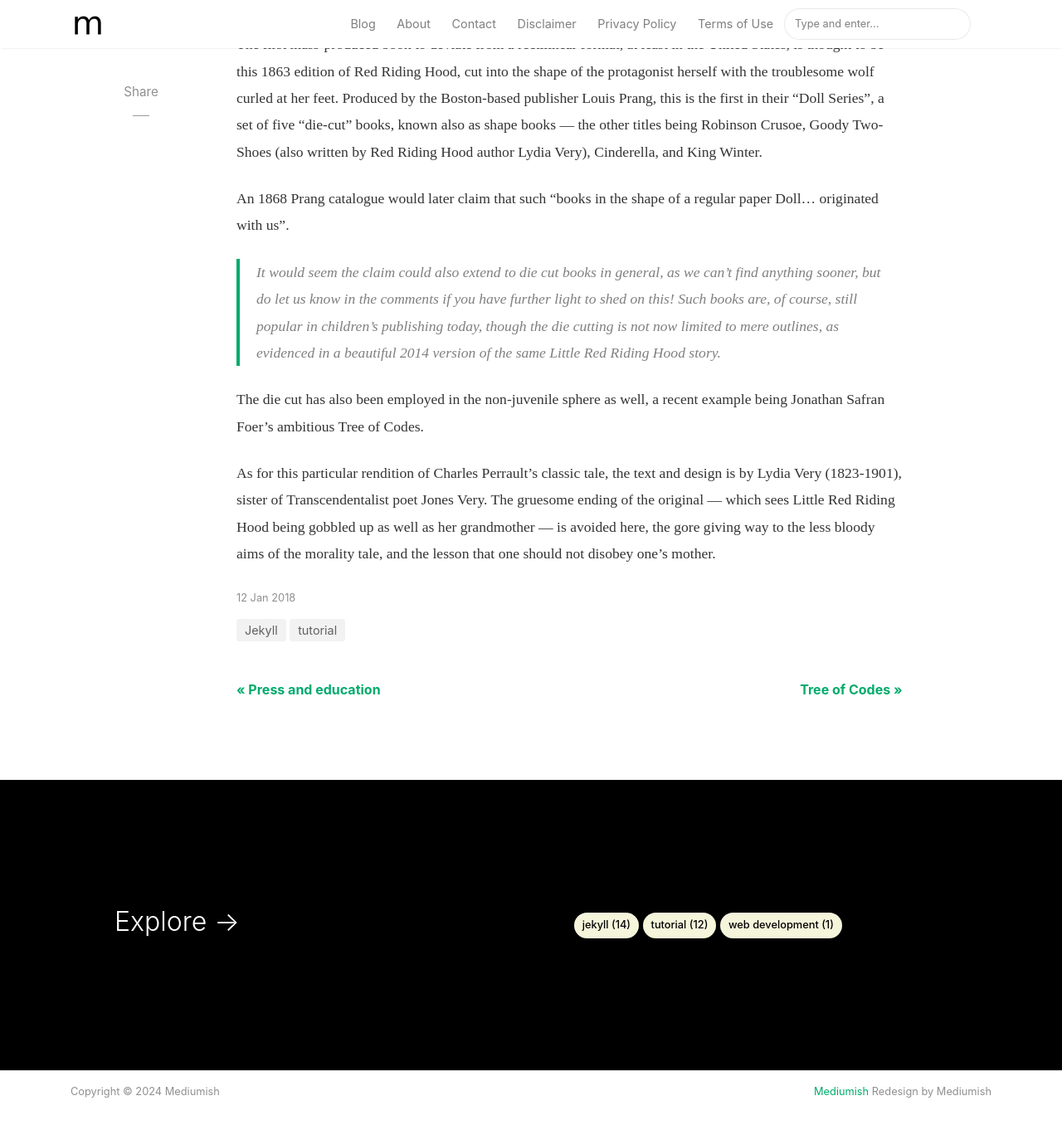
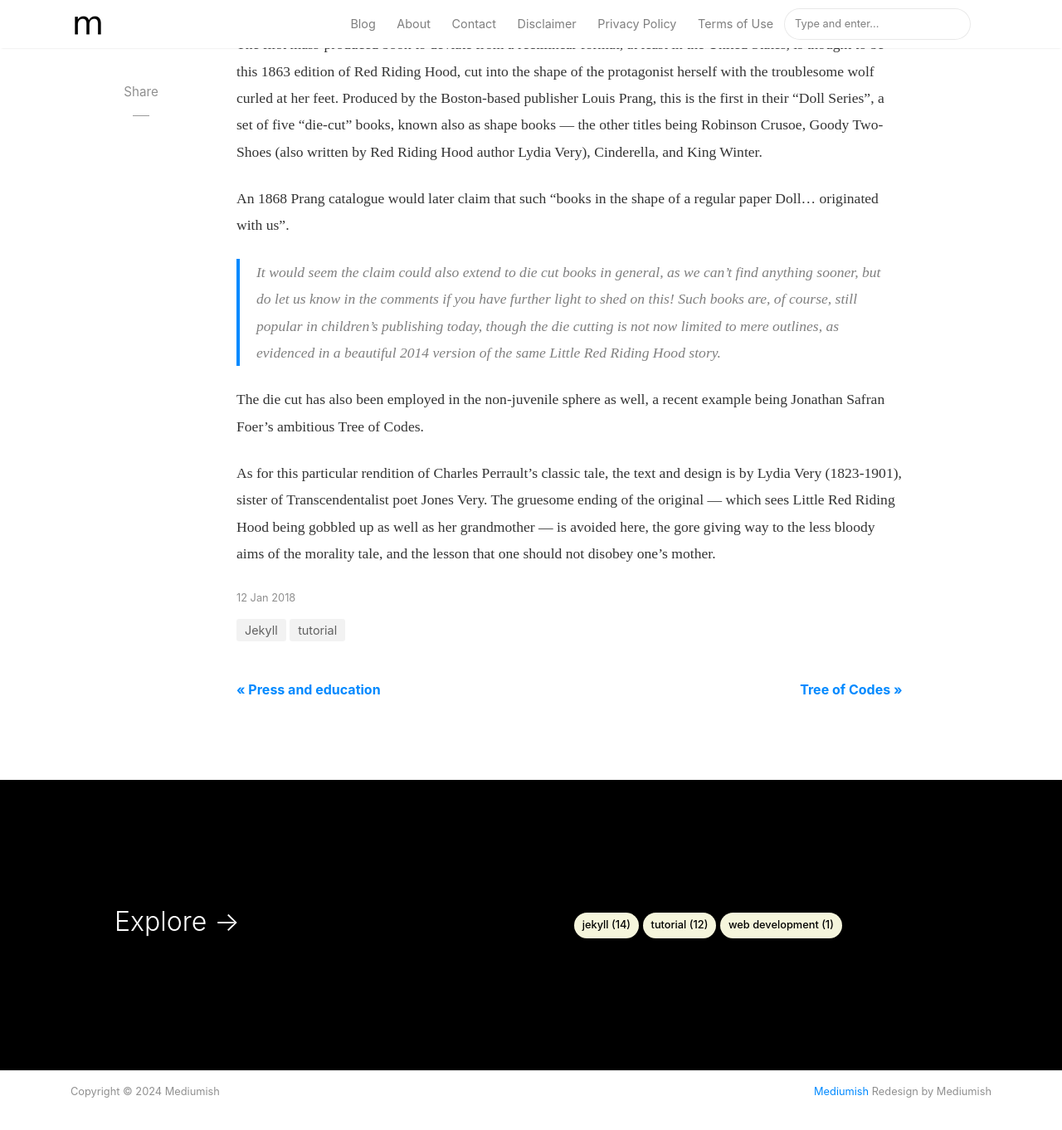
Before and after one commit to ikheinaaa/tester, a Jekyll site: the page built from _posts/2018-01-12-red-riding.md, in a window 1280 px wide and 1400 px high, scrolled down 813 px. Shown: the top 1362 px of the window at 83% size. Built offline with Jekyll 4.4.1, drawn with Linux system fonts in a browser that asks for light colours; nearby versions of some CDN libraries; comment, search, counter and statistics services are not loaded.

Commit message:
Update screen.css

```diff
--- a/assets/css/screen.css
+++ b/assets/css/screen.css
@@ -1,7 +1,5 @@
 /*
-Template Name: Mediumish
-Copyright: Sal, WowThemes.net, https://www.wowthemes.net
-License: https://www.wowthemes.net/freebies-license/
+Template Name:
 */
 @media screen and (min-width:1500px) {
     html { font-size:18px; } /* Increase the font size on higher resolutions */
@@ -12,7 +10,7 @@ License: https://www.wowthemes.net/freebies-license/
 }
 
 a {
-    color: #00ab6b;
+    color: #0089ff;
     transition: all 0.2s;
 }
 
@@ -337,7 +335,7 @@ span.post-read-more a:hover {
 }
 
 blockquote {
-    border-left: 4px solid #00ab6b;
+    border-left: 4px solid #0089ff;
     padding: 0 20px;
     font-style: italic;
     color: rgba(0, 0, 0, .5);
```
